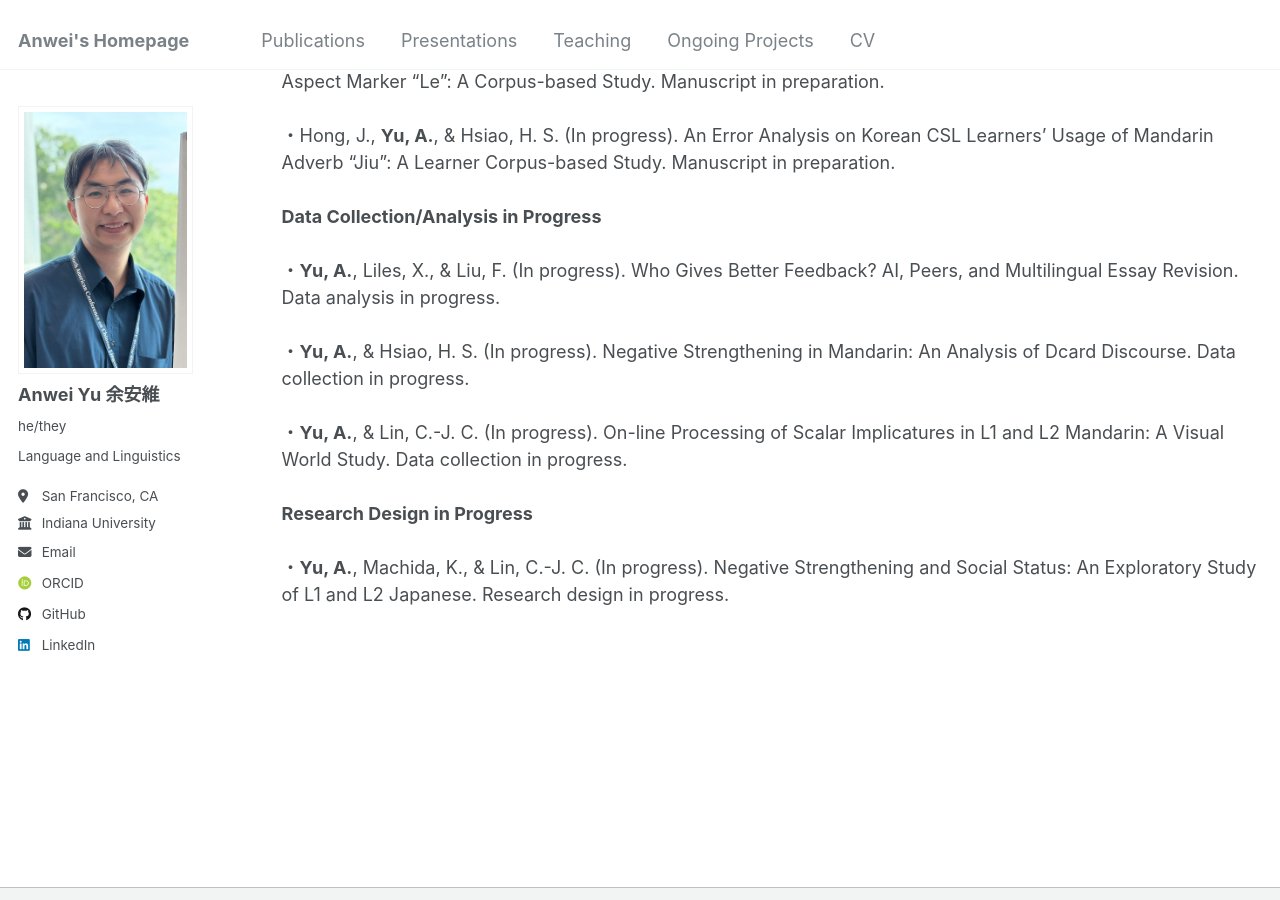
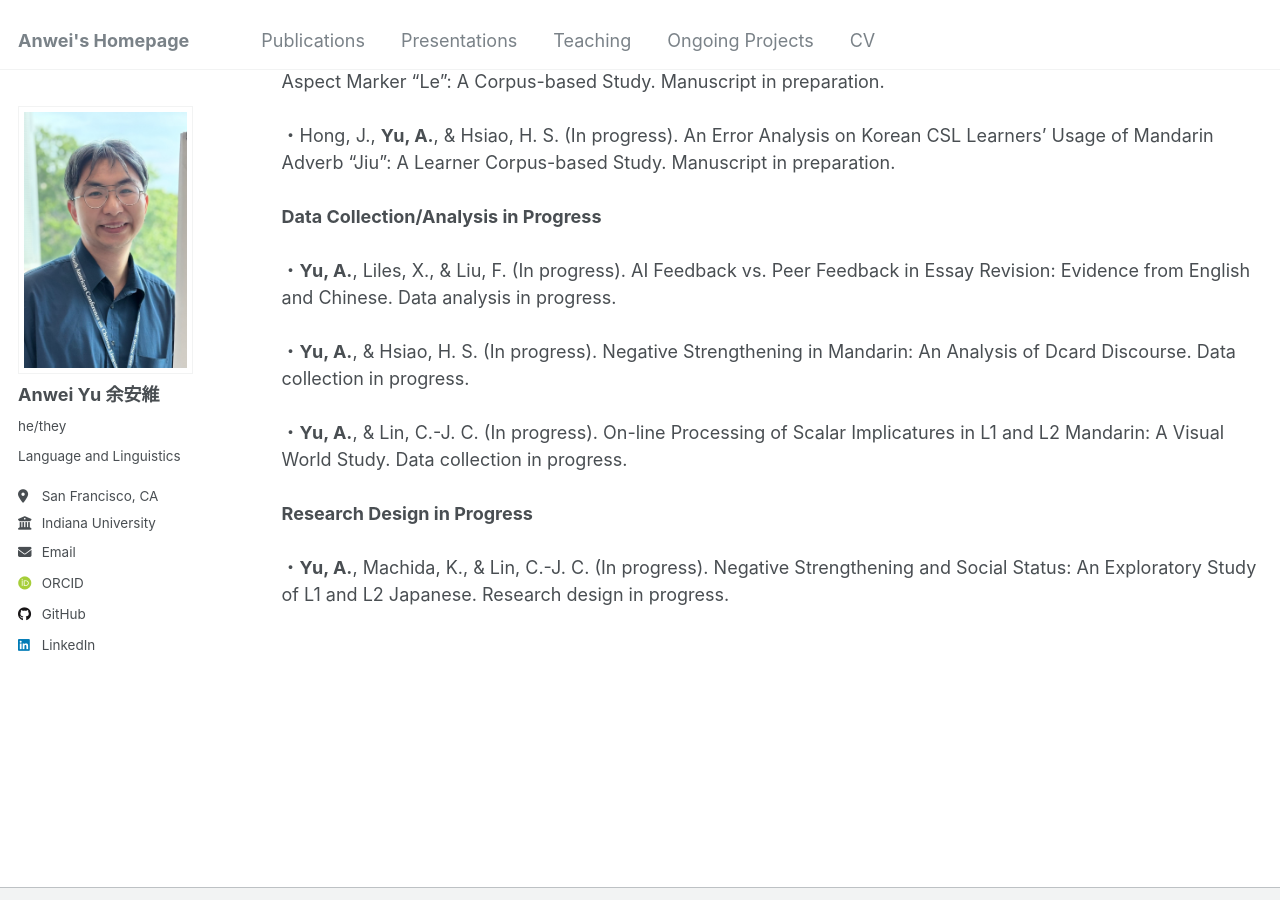
Before and after one commit to anweiyu/anweiyu.github.io, a Jekyll site: the page built from _pages/wip.html, in a window 1280 px wide and 900 px high, scrolled down 458 px. Built offline with Jekyll 4.4.1, drawn with Linux system fonts in a browser that asks for light colours; some web fonts are replaced.

Commit message:
Update wip.html

```diff
--- a/_pages/wip.html
+++ b/_pages/wip.html
@@ -14,7 +14,7 @@ author_profile: true
 ・Hong, J., <strong>Yu, A.</strong>, & Hsiao, H. S. (In progress). An Error Analysis on Korean CSL Learners’ Usage of Mandarin Adverb “Jiu”: A Learner Corpus-based Study. Manuscript in preparation.<br><br>
 
 <strong>Data Collection/Analysis in Progress</strong><br><br>
-・<strong>Yu, A.</strong>, Liles, X., & Liu, F. (In progress). Who Gives Better Feedback? AI, Peers, and Multilingual Essay Revision. Data analysis in progress.<br><br>
+・<strong>Yu, A.</strong>, Liles, X., & Liu, F. (In progress). AI Feedback vs. Peer Feedback in Essay Revision: Evidence from English and Chinese. Data analysis in progress.<br><br>
 ・<strong>Yu, A.</strong>, & Hsiao, H. S. (In progress). Negative Strengthening in Mandarin: An Analysis of Dcard Discourse. Data collection in progress.<br><br>
 ・<strong>Yu, A.</strong>, & Lin, C.-J. C. (In progress). On-line Processing of Scalar Implicatures in L1 and L2 Mandarin: A Visual World Study. Data collection in progress.<br><br>
 
```
